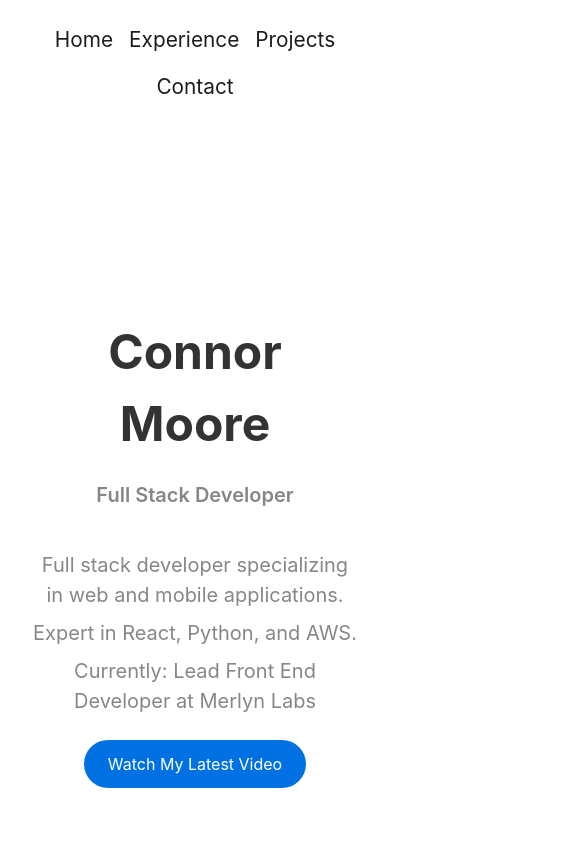
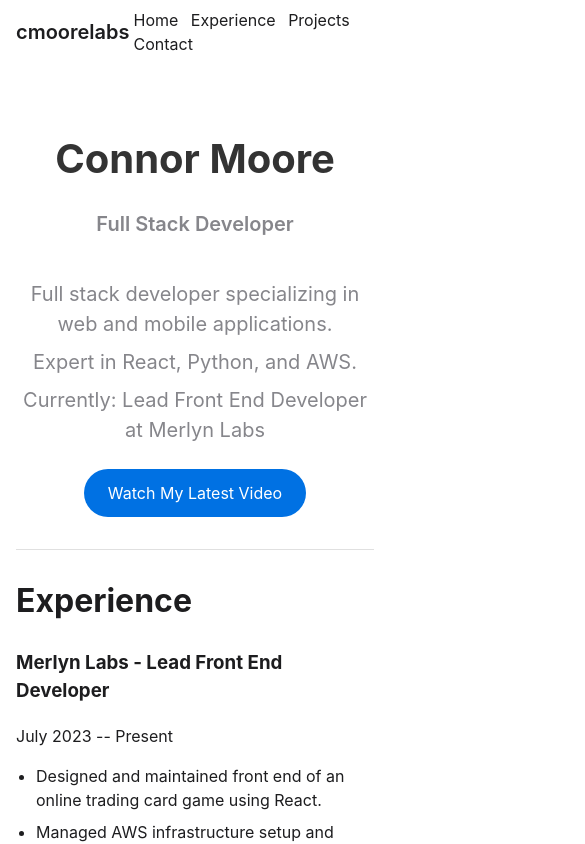
Before and after one commit to cmooredev/cmoorelabs-website, a Svelte app in the folder frontend/: page / in a window 390 px wide. Shown: the top 844 px of the page, 585 px wide, since content can reach past the window. Built offline with nearby package versions, Linux system fonts and the light colour scheme.

Commit message:
fix mobile styling

```diff
--- a/frontend/src/App.svelte
+++ b/frontend/src/App.svelte
@@ -322,38 +322,44 @@
   }
 
   @media (max-width: 768px) {
+    main {
+      padding: 0 1rem;
+    }
+
     h1 {
-      font-size: 3rem;
+      font-size: 2.5rem;
     }
 
     .role {
-      font-size: 1.5rem;
+      font-size: 1.25rem;
+    }
+
+    h2 {
+      font-size: 2rem;
+      margin-bottom: 1.5rem;
     }
 
     .intro p {
+      font-size: 0.9rem;
+    }
+
+    nav {
+      padding: 0.5rem 0;
+    }
+
+    .nav-links a {
+      margin: 0.25rem;
       font-size: 1rem;
     }
 
-    nav {
-      flex-direction: column;
-      align-items: center;
+    iframe {
       width: 100%;
-    }
-    .logo {
-      display: none;
+      height: 200px;
     }
 
-    .nav-links {
-      display: flex;
-      flex-direction: row;
-      flex-wrap: wrap;
-      justify-content: center;
-      width: 100%;
-    }
-
-    .nav-links a {
-      margin: 0.5rem;
-      font-size: 1.3rem;
+    #home {
+      height: auto;
+      padding: 2rem 0;
     }
   }
 </style>
```
